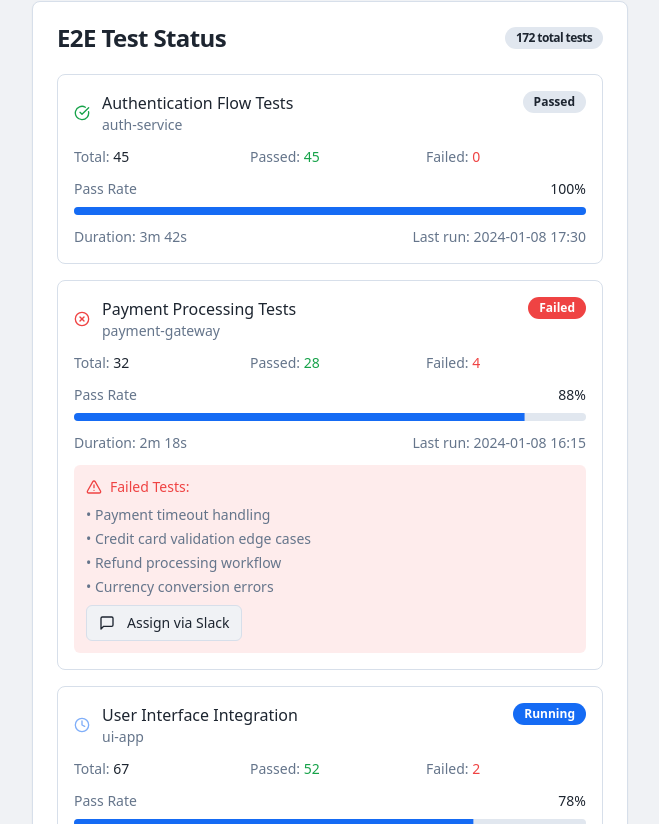
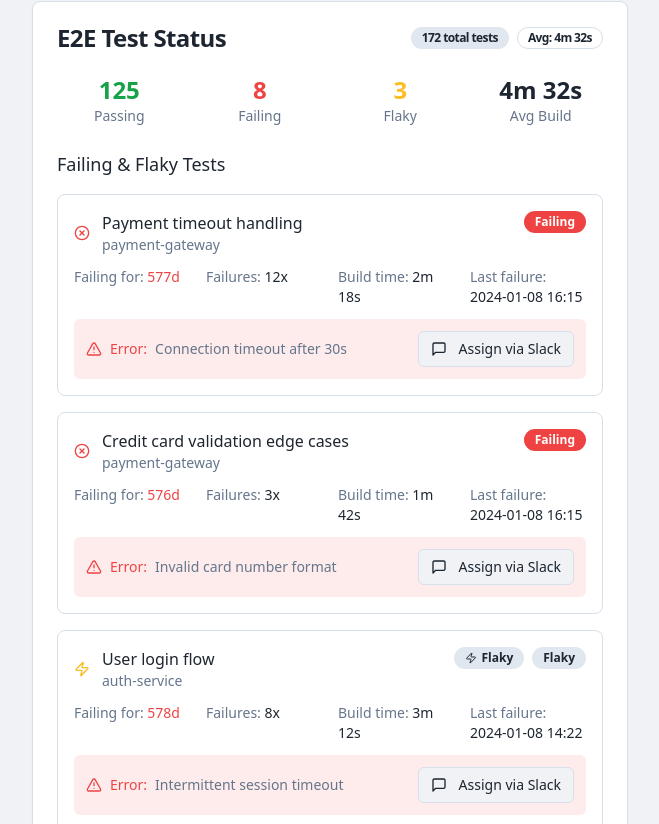
Before and after one commit to johngeilfuss-coder/release-navigator-ai, a React (Vite) app: page / in a window 1280 px wide. Shown: the part 3876-4700 px from the top of the page, without its empty margins (0-659 px from the left). Built offline with nearby package versions, Linux system fonts and the light colour scheme.

Commit message:
feat: Add E2E test status details
Update the E2E test status section to display:
- Failing tests (not grouped by repo)
- Duration of test failures
- Build durations
- Flaky tests

```diff
--- a/src/components/dashboard/TestStatus.tsx
+++ b/src/components/dashboard/TestStatus.tsx
@@ -3,72 +3,98 @@ import { Card, CardContent, CardHeader, CardTitle } from "@/components/ui/card";
 import { Badge } from "@/components/ui/badge";
 import { Button } from "@/components/ui/button";
 import { Progress } from "@/components/ui/progress";
-import { CheckCircle, XCircle, Clock, AlertTriangle, MessageSquare } from "lucide-react";
+import { CheckCircle, XCircle, Clock, AlertTriangle, MessageSquare, Zap, Timer } from "lucide-react";
 import { SlackAssignment } from "./SlackAssignment";
 
-interface TestSuite {
+interface FailingTest {
   id: string;
   name: string;
   service: string;
-  status: "running" | "passed" | "failed" | "pending";
-  totalTests: number;
-  passedTests: number;
-  failedTests: number;
-  duration: string;
-  lastRun: string;
-  failureDetails?: string[];
+  status: "failing" | "flaky" | "timeout";
+  failingSince: string;
+  failureCount: number;
+  buildDuration: string;
+  lastFailure: string;
+  errorMessage: string;
+  isFlaky: boolean;
 }
 
-const mockTestSuites: TestSuite[] = [
+interface TestOverview {
+  totalTests: number;
+  passingTests: number;
+  failingTests: number;
+  flakyTests: number;
+  averageBuildTime: string;
+}
+
+const mockTestOverview: TestOverview = {
+  totalTests: 172,
+  passingTests: 125,
+  failingTests: 8,
+  flakyTests: 3,
+  averageBuildTime: "4m 32s"
+};
+
+const mockFailingTests: FailingTest[] = [
   {
-    id: "e2e-001",
-    name: "Authentication Flow Tests",
-    service: "auth-service",
-    status: "passed",
-    totalTests: 45,
-    passedTests: 45,
-    failedTests: 0,
-    duration: "3m 42s",
-    lastRun: "2024-01-08 17:30"
+    id: "test-001",
+    name: "Payment timeout handling",
+    service: "payment-gateway",
+    status: "failing",
+    failingSince: "2024-01-07 14:30",
+    failureCount: 12,
+    buildDuration: "2m 18s",
+    lastFailure: "2024-01-08 16:15",
+    errorMessage: "Connection timeout after 30s",
+    isFlaky: false
   },
   {
-    id: "e2e-002",
-    name: "Payment Processing Tests",
+    id: "test-002",
+    name: "Credit card validation edge cases",
     service: "payment-gateway",
-    status: "failed",
-    totalTests: 32,
-    passedTests: 28,
-    failedTests: 4,
-    duration: "2m 18s",
-    lastRun: "2024-01-08 16:15",
-    failureDetails: [
-      "Payment timeout handling",
-      "Credit card validation edge cases",
-      "Refund processing workflow",
-      "Currency conversion errors"
-    ]
+    status: "failing",
+    failingSince: "2024-01-08 09:45",
+    failureCount: 3,
+    buildDuration: "1m 42s",
+    lastFailure: "2024-01-08 16:15",
+    errorMessage: "Invalid card number format",
+    isFlaky: false
   },
   {
-    id: "e2e-003",
-    name: "User Interface Integration",
-    service: "ui-app",
-    status: "running",
-    totalTests: 67,
-    passedTests: 52,
-    failedTests: 2,
-    duration: "5m 12s",
-    lastRun: "2024-01-08 17:45"
+    id: "test-003",
+    name: "User login flow",
+    service: "auth-service",
+    status: "flaky",
+    failingSince: "2024-01-06 11:20",
+    failureCount: 8,
+    buildDuration: "3m 12s",
+    lastFailure: "2024-01-08 14:22",
+    errorMessage: "Intermittent session timeout",
+    isFlaky: true
   },
   {
-    id: "e2e-004",
-    name: "API Gateway Tests",
+    id: "test-004",
+    name: "Dashboard loading performance",
+    service: "ui-app",
+    status: "timeout",
+    failingSince: "2024-01-08 13:15",
+    failureCount: 5,
+    buildDuration: "6m 45s",
+    lastFailure: "2024-01-08 17:45",
+    errorMessage: "Test exceeded 5 minute timeout",
+    isFlaky: false
+  },
+  {
+    id: "test-005",
+    name: "API rate limiting",
     service: "api-gateway",
-    status: "pending",
-    totalTests: 28,
-    passedTests: 0,
-    failedTests: 0,
-    duration: "-",
-    lastRun: "2024-01-08 14:30"
+    status: "flaky",
+    failingSince: "2024-01-05 16:30",
+    failureCount: 15,
+    buildDuration: "2m 55s",
+    lastFailure: "2024-01-08 12:10",
+    errorMessage: "Rate limit exceeded sporadically",
+    isFlaky: true
   }
 ];
 
@@ -80,14 +106,12 @@ export function TestStatus() {
   } | null>(null);
   const getStatusIcon = (status: string) => {
     switch (status) {
-      case "running":
-        return <Clock className="h-4 w-4 text-info animate-pulse" />;
-      case "passed":
-        return <CheckCircle className="h-4 w-4 text-success" />;
-      case "failed":
+      case "failing":
         return <XCircle className="h-4 w-4 text-destructive" />;
-      case "pending":
-        return <Clock className="h-4 w-4 text-muted-foreground" />;
+      case "flaky":
+        return <Zap className="h-4 w-4 text-warning" />;
+      case "timeout":
+        return <Timer className="h-4 w-4 text-muted-foreground" />;
       default:
         return <Clock className="h-4 w-4 text-muted-foreground" />;
     }
@@ -95,22 +119,28 @@ export function TestStatus() {
 
   const getStatusVariant = (status: string) => {
     switch (status) {
-      case "running":
-        return "default";
-      case "passed":
+      case "failing":
+        return "destructive";
+      case "flaky":
         return "secondary";
-      case "failed":
-        return "destructive";
-      case "pending":
+      case "timeout":
         return "outline";
       default:
         return "outline";
     }
   };
 
-  const getPassRate = (suite: TestSuite) => {
-    if (suite.totalTests === 0) return 0;
-    return Math.round((suite.passedTests / suite.totalTests) * 100);
+  const getFailureDuration = (failingSince: string) => {
+    const since = new Date(failingSince);
+    const now = new Date();
+    const diffHours = Math.floor((now.getTime() - since.getTime()) / (1000 * 60 * 60));
+
+    if (diffHours < 24) {
+      return `${diffHours}h`;
+    } else {
+      const diffDays = Math.floor(diffHours / 24);
+      return `${diffDays}d`;
+    }
   };
 
   return (
@@ -118,84 +148,103 @@ export function TestStatus() {
       <CardHeader>
         <CardTitle className="flex items-center justify-between">
           E2E Test Status
-          <Badge variant="secondary">
-            {mockTestSuites.reduce((acc, suite) => acc + suite.totalTests, 0)} total tests
-          </Badge>
+          <div className="flex items-center space-x-2">
+            <Badge variant="secondary">
+              {mockTestOverview.totalTests} total tests
+            </Badge>
+            <Badge variant="outline">
+              Avg: {mockTestOverview.averageBuildTime}
+            </Badge>
+          </div>
         </CardTitle>
       </CardHeader>
       <CardContent>
+        {/* Overview Stats */}
+        <div className="grid grid-cols-4 gap-4 mb-6">
+          <div className="text-center">
+            <div className="text-2xl font-bold text-success">{mockTestOverview.passingTests}</div>
+            <div className="text-sm text-muted-foreground">Passing</div>
+          </div>
+          <div className="text-center">
+            <div className="text-2xl font-bold text-destructive">{mockTestOverview.failingTests}</div>
+            <div className="text-sm text-muted-foreground">Failing</div>
+          </div>
+          <div className="text-center">
+            <div className="text-2xl font-bold text-warning">{mockTestOverview.flakyTests}</div>
+            <div className="text-sm text-muted-foreground">Flaky</div>
+          </div>
+          <div className="text-center">
+            <div className="text-2xl font-bold">{mockTestOverview.averageBuildTime}</div>
+            <div className="text-sm text-muted-foreground">Avg Build</div>
+          </div>
+        </div>
+
+        {/* Failing Tests */}
         <div className="space-y-4">
-          {mockTestSuites.map((suite) => (
-            <div key={suite.id} className="border rounded-lg p-4 space-y-3">
+          <h3 className="text-lg font-medium">Failing & Flaky Tests</h3>
+          {mockFailingTests.map((test) => (
+            <div key={test.id} className="border rounded-lg p-4 space-y-3">
               <div className="flex items-start justify-between">
                 <div className="flex items-center space-x-3">
-                  {getStatusIcon(suite.status)}
+                  {getStatusIcon(test.status)}
                   <div>
-                    <h4 className="font-medium">{suite.name}</h4>
-                    <p className="text-sm text-muted-foreground">{suite.service}</p>
+                    <h4 className="font-medium">{test.name}</h4>
+                    <p className="text-sm text-muted-foreground">{test.service}</p>
                   </div>
                 </div>
-                <Badge variant={getStatusVariant(suite.status)}>
-                  {suite.status.charAt(0).toUpperCase() + suite.status.slice(1)}
-                </Badge>
-              </div>
-
-              <div className="grid grid-cols-3 gap-4 text-sm">
-                <div>
-                  <span className="text-muted-foreground">Total: </span>
-                  <span className="font-medium">{suite.totalTests}</span>
-                </div>
-                <div>
-                  <span className="text-muted-foreground">Passed: </span>
-                  <span className="font-medium text-success">{suite.passedTests}</span>
-                </div>
-                <div>
-                  <span className="text-muted-foreground">Failed: </span>
-                  <span className="font-medium text-destructive">{suite.failedTests}</span>
+                <div className="flex items-center space-x-2">
+                  {test.isFlaky && (
+                    <Badge variant="secondary" className="text-xs">
+                      <Zap className="h-3 w-3 mr-1" />
+                      Flaky
+                    </Badge>
+                  )}
+                  <Badge variant={getStatusVariant(test.status)}>
+                    {test.status.charAt(0).toUpperCase() + test.status.slice(1)}
+                  </Badge>
                 </div>
               </div>
 
-              {suite.status !== "pending" && (
-                <div className="space-y-2">
-                  <div className="flex justify-between text-sm">
-                    <span className="text-muted-foreground">Pass Rate</span>
-                    <span className="font-medium">{getPassRate(suite)}%</span>
-                  </div>
-                  <Progress value={getPassRate(suite)} className="h-2" />
+              <div className="grid grid-cols-4 gap-4 text-sm">
+                <div>
+                  <span className="text-muted-foreground">Failing for: </span>
+                  <span className="font-medium text-destructive">{getFailureDuration(test.failingSince)}</span>
                 </div>
-              )}
-
-              <div className="flex items-center justify-between text-sm">
-                <span className="text-muted-foreground">Duration: {suite.duration}</span>
-                <span className="text-muted-foreground">Last run: {suite.lastRun}</span>
+                <div>
+                  <span className="text-muted-foreground">Failures: </span>
+                  <span className="font-medium">{test.failureCount}x</span>
+                </div>
+                <div>
+                  <span className="text-muted-foreground">Build time: </span>
+                  <span className="font-medium">{test.buildDuration}</span>
+                </div>
+                <div>
+                  <span className="text-muted-foreground">Last failure: </span>
+                  <span className="font-medium">{test.lastFailure}</span>
+                </div>
               </div>
 
-              {suite.failureDetails && suite.failureDetails.length > 0 && (
-                <div className="bg-destructive/10 p-3 rounded-md">
-                  <div className="flex items-center space-x-2 mb-2">
+              <div className="bg-destructive/10 p-3 rounded-md">
+                <div className="flex items-center justify-between">
+                  <div className="flex items-center space-x-2">
                     <AlertTriangle className="h-4 w-4 text-destructive" />
-                    <span className="text-sm font-medium text-destructive">Failed Tests:</span>
+                    <span className="text-sm font-medium text-destructive">Error:</span>
+                    <span className="text-sm text-muted-foreground">{test.errorMessage}</span>
                   </div>
-                  <ul className="text-sm space-y-1">
-                    {suite.failureDetails.map((failure, index) => (
-                      <li key={index} className="text-muted-foreground">• {failure}</li>
-                    ))}
-                  </ul>
                   <Button
                     size="sm"
                     variant="outline"
-                    className="mt-2"
                     onClick={() => setAssignmentDialog({
                       isOpen: true,
-                      title: suite.name,
-                      description: `${suite.failedTests} failed tests: ${suite.failureDetails?.join(", ")}`
+                      title: test.name,
+                      description: `Test failing for ${getFailureDuration(test.failingSince)} - ${test.errorMessage}`
                     })}
                   >
                     <MessageSquare className="h-4 w-4 mr-1" />
                     Assign via Slack
                   </Button>
                 </div>
-              )}
+              </div>
             </div>
           ))}
         </div>
```
